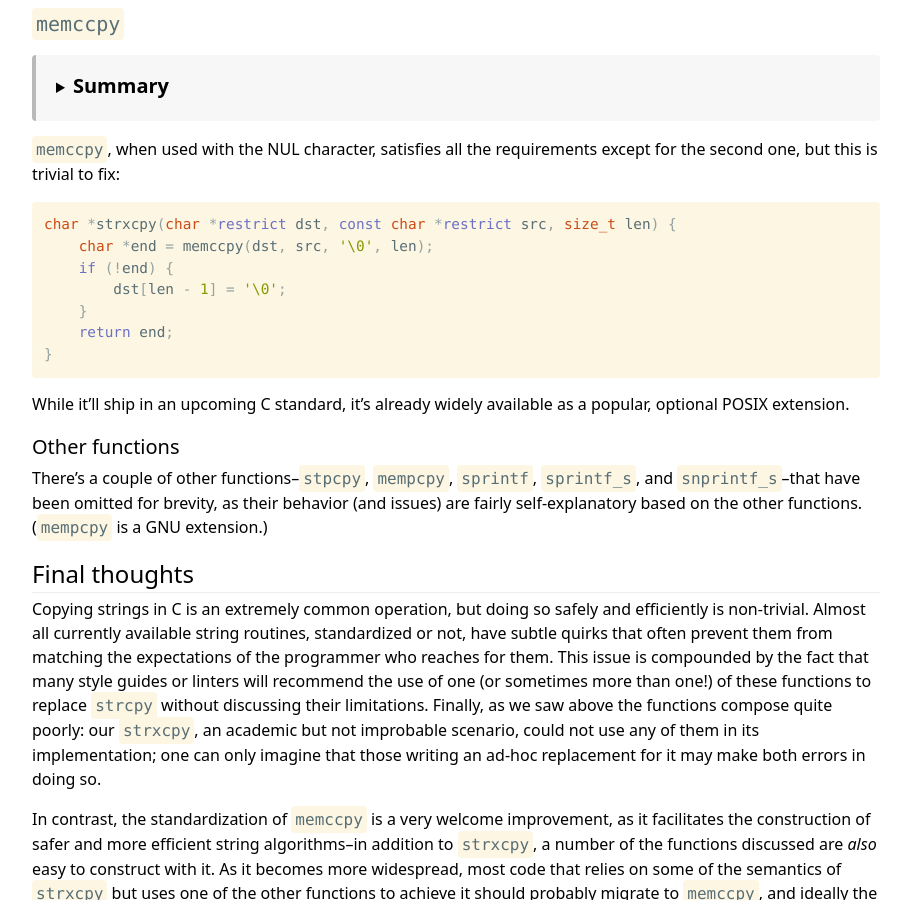
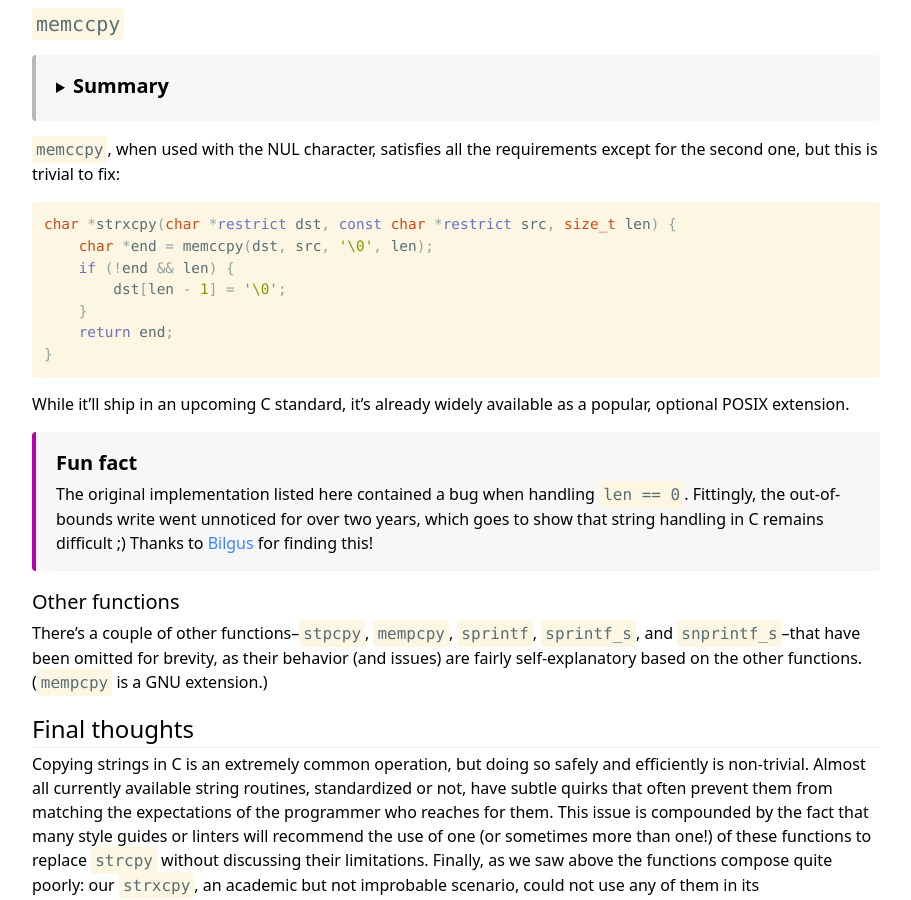
Before and after one commit to saagarjha/saagarjha.github.io, a Jekyll site: the page built from _posts/2020-04-12-designing-a-better-strcpy/2020-04-12-designing-a-better-strcpy.md, in a window 1280 px wide and 900 px high, scrolled down 3957 px. Shown: the whole window, without its empty margins (184-1095 px from the left). Built offline with Jekyll 4.4.1, drawn with Linux system fonts in a browser that asks for light colours.

Commit message:
Fix memccpy-based strxcpy

````diff
--- a/_posts/2020-04-12-designing-a-better-strcpy/2020-04-12-designing-a-better-strcpy.md
+++ b/_posts/2020-04-12-designing-a-better-strcpy/2020-04-12-designing-a-better-strcpy.md
@@ -298,13 +298,16 @@ void *memccpy(void *restrict dst, const void *restrict src, int chr, size_t len)
 ```c
 char *strxcpy(char *restrict dst, const char *restrict src, size_t len) {
 	char *end = memccpy(dst, src, '\0', len);
-	if (!end) {
+	if (!end && len) {
 		dst[len - 1] = '\0';
 	}
 	return end;
 }
 ```
+
 While it'll ship in an upcoming C standard, it's already widely available as a popular, optional POSIX extension.
+
+{% include aside.html type="Fun fact" content="The original implementation listed here contained a bug when handling `len == 0`. Fittingly, the out-of-bounds write went unnoticed for over two years, which goes to show that string handling in C remains difficult ;) Thanks to [Bilgus](https://forums.rockbox.org/index.php?action=profile;u=63414) for finding this!" %}
 
 ### Other functions
 
````
